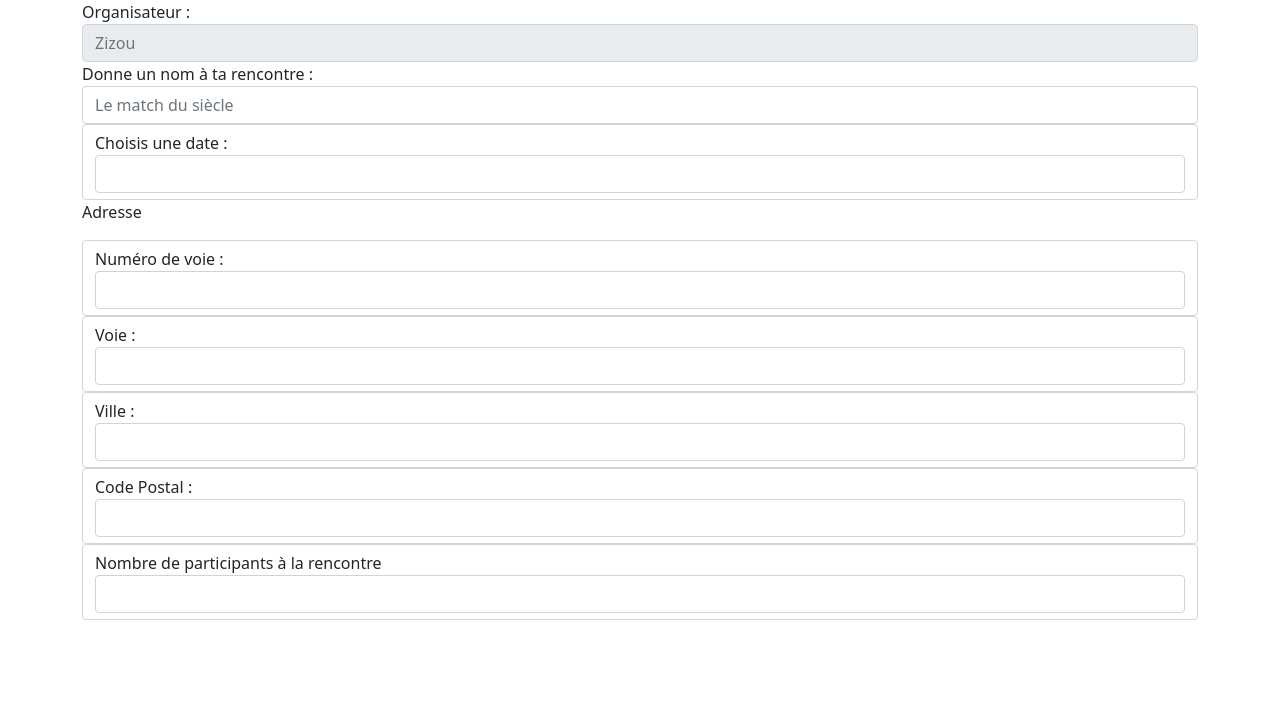
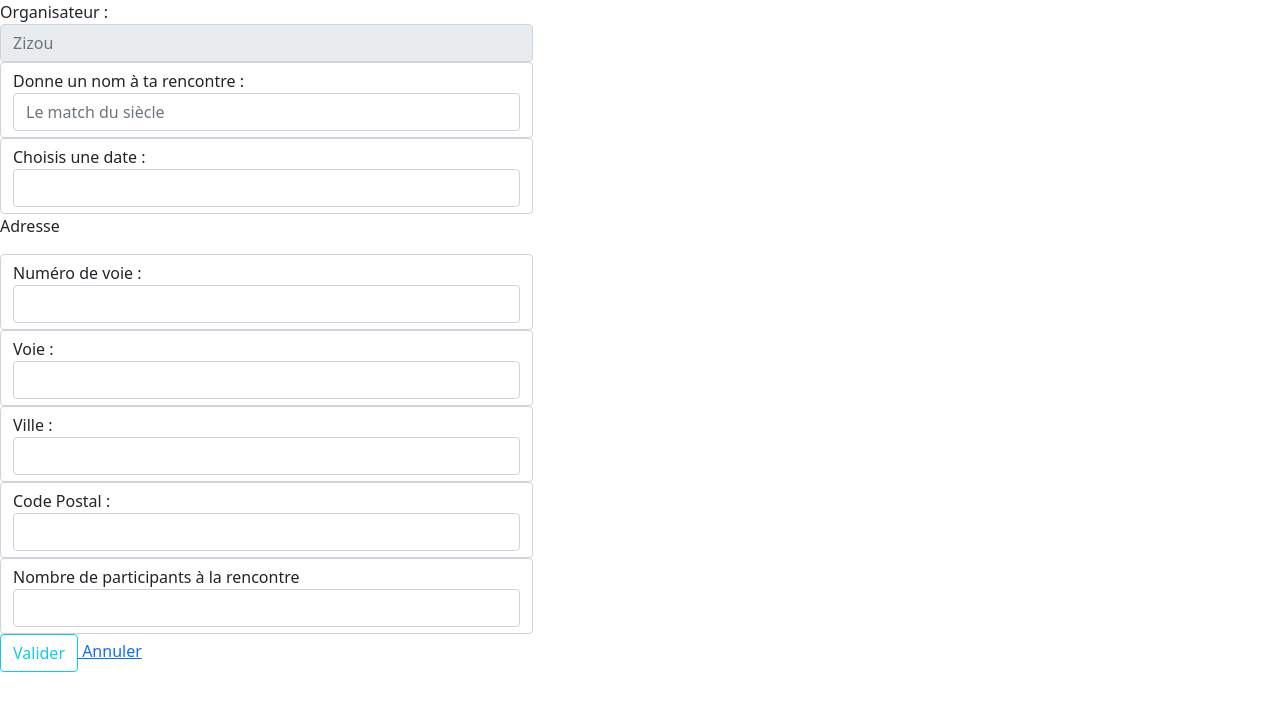
Before and after one commit to M0urad/ProjetSport, an Angular app in the folder Angular/: page /creationEvent in a window 1280 px wide. Shown: the top 710 px of the page. Built offline with nearby package versions, Linux system fonts and the light colour scheme.

Commit message:
ajout boutons crea event

```diff
--- a/Angular/src/app/crea-event/crea-event.component.html
+++ b/Angular/src/app/crea-event/crea-event.component.html
@@ -1,6 +1,5 @@
-<div class="container" col=5>
-
-<form (ngSubmit)="ngOnInit()" >
+<div class="container" class="col-sm-5">
+  <form (ngSubmit)="ngOnInit()">
     <div class="form-group">
       <label>Organisateur :</label>
       <input
@@ -10,9 +9,9 @@
         [placeholder]="joueur.nom"
       />
     </div>
-  <div class="form-group">
+    <div class="form-control">
       <label>Donne un nom à ta rencontre :</label>
-    <input class="form-control" name="nom" placeholder="Le match du siècle"/>
+      <input class="form-control" name="nom" placeholder="Le match du siècle" />
     </div>
     <div class="form-control">
       <label>Choisis une date :</label>
@@ -39,7 +38,7 @@
       <label>Nombre de participants à la rencontre </label>
       <input class="form-control" name="nbPlaces" type="number" />
     </div>
-
+    <button type="submit" class="btn btn-outline-info">Valider</button>
+    <a [routerLink]="['/home']"> Annuler</a>
   </form>
-
 </div>
--- a/Angular/src/app/crea-event/crea-event.component.ts
+++ b/Angular/src/app/crea-event/crea-event.component.ts
@@ -1,16 +1,17 @@
+import { Router } from '@angular/router';
 import { Joueur } from './../model/joueur';
 import { Component, OnInit } from '@angular/core';
 
 @Component({
   selector: 'app-crea-event',
   templateUrl: './crea-event.component.html',
-  styleUrls: ['./crea-event.component.css']
+  styleUrls: ['./crea-event.component.css'],
 })
 export class CreaEventComponent implements OnInit {
-  joueur:Joueur = new Joueur();
-  constructor() {this.joueur.nom="Zizou" }
-
-  ngOnInit(): void {
+  joueur: Joueur = new Joueur();
+  constructor(private router: Router) {
+    this.joueur.nom = 'Zizou';
   }
 
+  ngOnInit(): void {}
 }
```
Also changed, not shown: Angular/src/app/app.module.ts (+6 -1 lines). Lines whose indentation alone changed are shown as unchanged.
